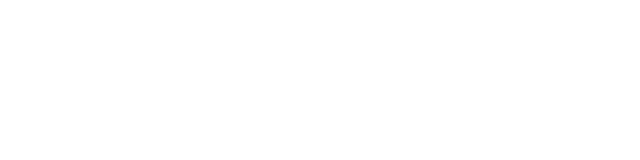
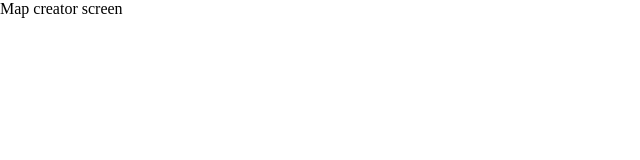
Before and after one commit to felibuscaglia/atlascraft, a React (Create React App) app in the folder ui/: page / in a window 1280 px wide. Shown: the top 160 px of the page, without its empty margins (0-640 px from the left). Built offline with nearby package versions, Linux system fonts and the light colour scheme.

Commit message:
🎨 Adds react-router-dom

```diff
--- a/ui/package.json
+++ b/ui/package.json
@@ -12,6 +12,7 @@
     "@types/react-dom": "^18.2.7",
     "react": "^18.2.0",
     "react-dom": "^18.2.0",
+    "react-router-dom": "^6.15.0",
     "react-scripts": "5.0.1",
     "typescript": "^4.9.5",
     "web-vitals": "^2.1.4"
--- a/ui/src/App.tsx
+++ b/ui/src/App.tsx
@@ -1,5 +1,14 @@
+import { BrowserRouter as Router, Routes, Route } from "react-router-dom";
+import MapCreatorScreen from "screens/MapCreator";
+
 const App = () => {
-  return <></>;
+  return (
+    <Router>
+      <Routes>
+        <Route path="/" element={<MapCreatorScreen />} />
+      </Routes>
+    </Router>
+  );
 };
 
 export default App;
--- /dev/null
+++ b/ui/src/screens/MapCreator.tsx
@@ -0,0 +1,5 @@
+const MapCreatorScreen = () => {
+  return <div>Map creator screen</div>;
+};
+
+export default MapCreatorScreen;
--- a/ui/tsconfig.json
+++ b/ui/tsconfig.json
@@ -1,6 +1,7 @@
 {
   "compilerOptions": {
     "target": "es5",
+    "baseUrl": "./src",
     "lib": [
       "dom",
       "dom.iterable",
```
Also changed, not shown: 1 other file (tests, documents, lock files or other folders).
